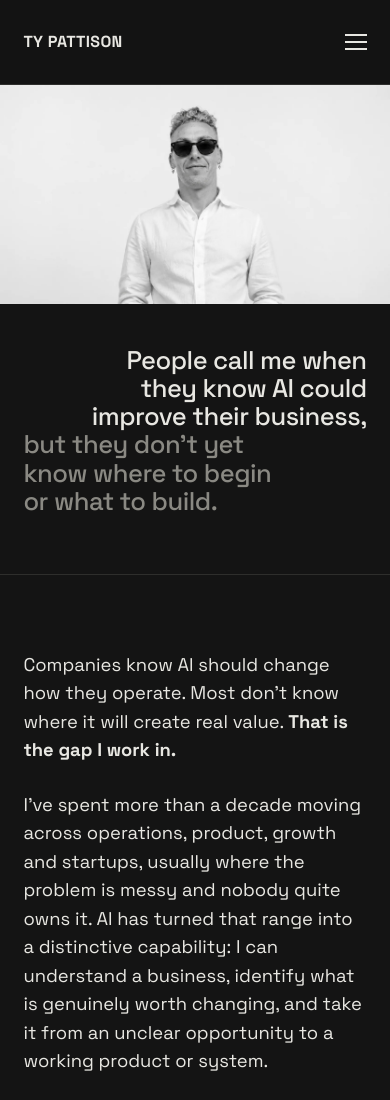
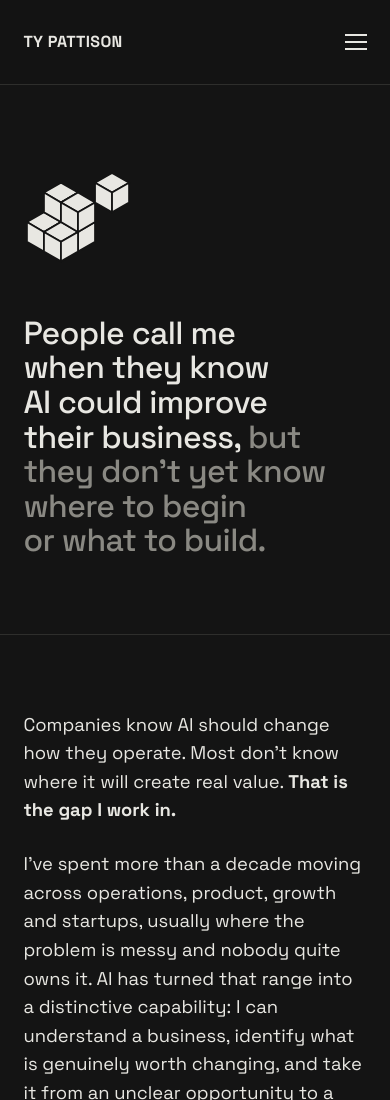
Before and after one commit to upperspacecase/Typortfolioaug26, a plain HTML site: page index.html in a window 390 px wide. Shown: the top 1100 px of the page. Drawn offline with nearby package versions, Linux system fonts and the light colour scheme.

Commit message:
Remove hero photo, restore cube-cluster hero
Reverts the flanked-photo hero to the previous style: cube cluster
above the statement, full-width type. Deletes hero.webp.

Co-Authored-By: Claude <noreply@anthropic.com>
Claude-Session: https://claude.ai/code/session_01UnkdG6GvhcGjXpgivx8yqX

```diff
--- a/index.html
+++ b/index.html
@@ -76,43 +76,21 @@
 
   /* ---------- hero ---------- */
   .hero {
-    position: relative;
+    padding: clamp(4rem, 10vh, 8rem) var(--s) clamp(4rem, 9vh, 7rem);
     border-bottom: 1px solid var(--line);
   }
-  .hero-photo { display: block; width: 100%; height: auto; }
   .cubeart polygon { fill: var(--fg); stroke: var(--bg); stroke-width: 0.45; }
+  .cubes { width: clamp(110px, 14vw, 170px); margin-bottom: clamp(2.5rem, 6vh, 4rem); display: block; }
   .cubemark { width: 1.5em; height: 1.5em; vertical-align: -0.4em; margin-right: 0.7em; display: inline-block; }
-  /* The figure sits across the middle 30%-68% of the photo; the copy flanks it. */
   .hero h1 {
-    position: absolute;
-    inset: 0;
-    display: grid;
-    grid-template-columns: 29fr 42fr 29fr;
-    align-items: center;
-    font-size: clamp(0.7rem, 1.55vw, 1.75rem);
+    font-size: clamp(2rem, 5.4vw, 4.6rem);
     font-weight: 500;
-    line-height: 1.2;
-    letter-spacing: -0.01em;
-    color: #141414;
+    line-height: 1.08;
+    letter-spacing: -0.02em;
+    max-width: 20ch;
+    text-wrap: balance;
   }
-  .hero h1 span { padding: 0 clamp(0.8rem, 2.2vw, 2.4rem); }
-  .hero .lede { text-align: right; }
-  .hero .turn { grid-column: 3; color: #4a4945; }
-  @media (max-width: 820px) {
-    .hero h1 {
-      position: static;
-      display: block;
-      padding: clamp(2rem, 5vh, 3rem) var(--s) 0;
-      font-size: clamp(1.6rem, 5.6vw, 2.4rem);
-      line-height: 1.1;
-      letter-spacing: -0.02em;
-      color: var(--fg);
-      text-wrap: balance;
-    }
-    .hero h1 span { display: block; padding: 0; text-align: left; }
-    .hero .turn { color: var(--dim); }
-    .hero { padding-bottom: clamp(2.5rem, 7vh, 4rem); }
-  }
+  .hero h1 em { font-style: normal; color: var(--dim); }
 
   /* ---------- sections ---------- */
   section { padding: clamp(3.5rem, 9vh, 7rem) var(--s); border-bottom: 1px solid var(--line); }
@@ -253,11 +231,8 @@
 <main id="top">
 
   <div class="hero">
-    <img class="hero-photo" src="hero.webp" alt="Ty Pattison" width="1672" height="940">
-    <h1>
-      <span class="lede">People call me when they know AI could improve their business,</span>
-      <span class="turn">but they don't yet know where to begin or what to build.</span>
-    </h1>
+    <svg class="cubeart cubes" data-cubes="hero" aria-hidden="true"></svg>
+    <h1>People call me when they know AI could improve their business, <em>but they don't yet know where to begin or what to build.</em></h1>
   </div>
 
   <section id="story">
@@ -423,6 +398,7 @@
   }
 
   const SETS = {
+    hero: [[0,1,0],[0,0,0],[1,0,0],[1,1,0],[0,0,1],[1,0,1],[2,-1,2]],
     mark: [[0,1,0],[1,0,0],[0,0,1]],
   };
 
```
Also changed, not shown: hero.webp (deleted).
